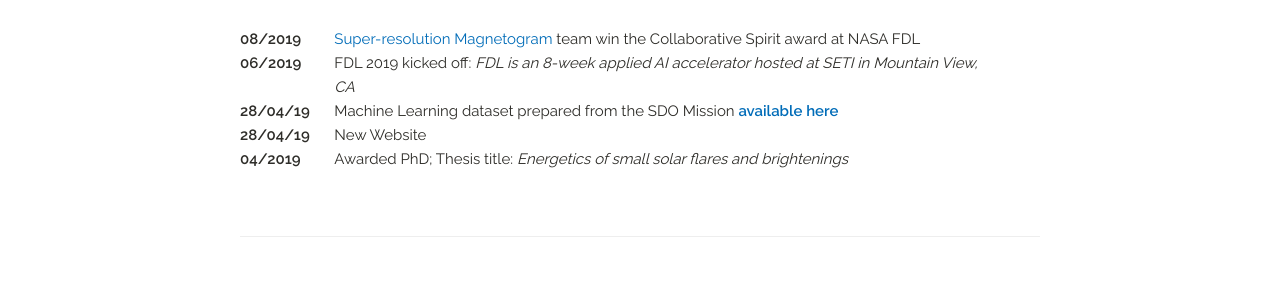
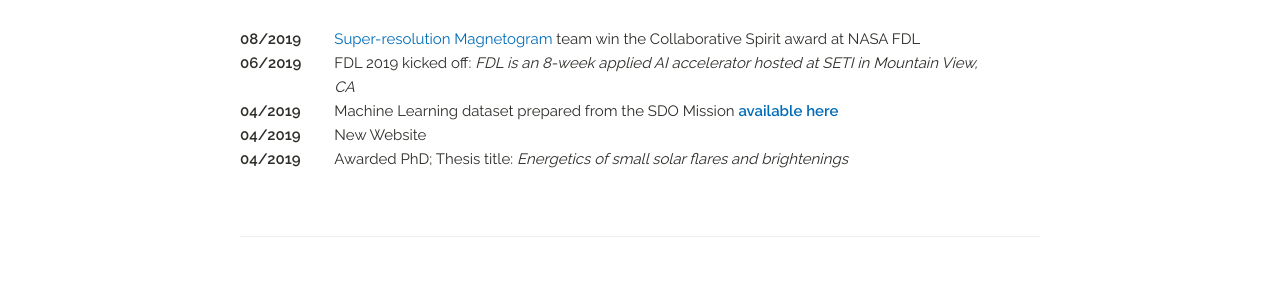
Before and after one commit to rookie0o9/rookie0o9.github.io, a Jekyll site: the page built from index.html, in a window 1280 px wide and 900 px high, scrolled down 731 px. Shown: the part 158-441 px from the top of the window. Built offline with Jekyll 4.4.1, drawn with Linux system fonts in a browser that asks for light colours; a style sheet for code colours, icons or effects is not loaded.

Commit message:
Made dates consistent: MM/YYYY

```diff
--- a/_data/news.yaml
+++ b/_data/news.yaml
@@ -8,12 +8,12 @@ news:
   date: "06/2019"
 
 - title: "Machine Learning dataset prepared from the SDO Mission <b><a href='/projects/2019_MLDataset'>available here</a></b>"
-  date: "28/04/19"
+  date: "04/2019"
   url: "/projects/2019_MLDataset"
 
 - title: "New Website"
   #subtitle: ""
-  date: "28/04/19"
+  date: "04/2019"
 
 - title: "Awarded PhD; Thesis title:"
   subtitle: "Energetics of small solar flares and brightenings"
```
